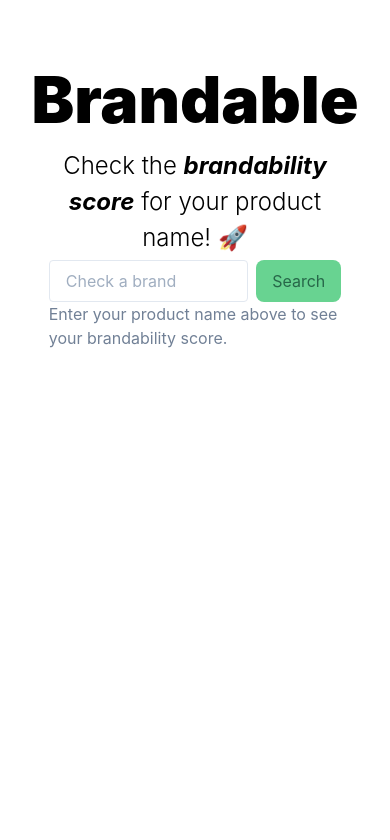
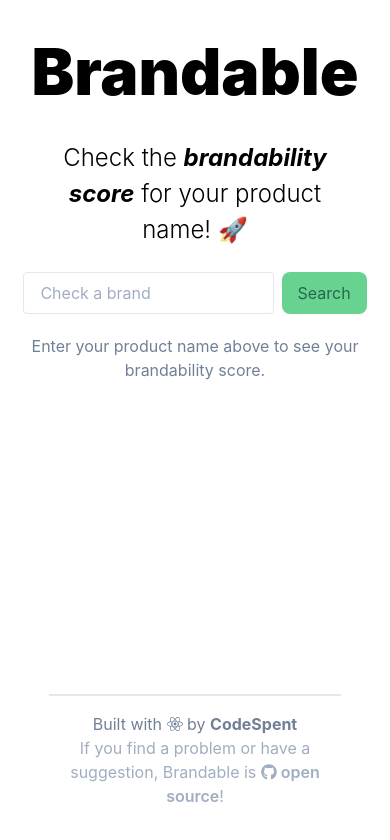
Before and after one commit to CodeSpent/brandable, a React (Create React App) app: page / in a window 390 px wide. Shown: the top 840 px of the page. Built offline with nearby package versions, Linux system fonts and the light colour scheme.

Commit message:
improvement(ui): add footer. Improve styles and mobile UX
Adds a footer and fixes various UI issues with responsiveness and semantic readability.

```diff
--- a/src/App.js
+++ b/src/App.js
@@ -5,6 +5,7 @@ import Request from "superagent";
 import Header from "./components/header";
 import BrandInput from "./components/brandInput";
 import Results from "./components/results";
+import Footer from "./components/footer";
 
 // fontawesome icons
 import { library } from "@fortawesome/fontawesome-svg-core";
@@ -48,7 +49,8 @@ export default class App extends React.Component {
 
   render() {
     return (
-      <div className="flex flex-col items-center w-3/4 mx-auto my-12">
+      <div className="flex flex-col items-center w-3/4 h-screen py-5 mx-auto">
+        <div className="flex-grow lg:w-full">
           <Header />
           <BrandInput onFormSubmit={this.onFormSubmit.bind(this)}></BrandInput>
           <Results
@@ -56,6 +58,8 @@ export default class App extends React.Component {
             results={this.state.brandabilityData}
           ></Results>
         </div>
+        <Footer />
+      </div>
     );
   }
 }
--- a/src/components/brandInput.js
+++ b/src/components/brandInput.js
@@ -25,12 +25,12 @@ export default class BrandInput extends React.Component {
   render() {
     return (
       <form
-        className="flex flex-row w-full"
+        className="flex flex-row w-full m-auto"
         onSubmit={this.onFormSubmit.bind(this)}
       >
         <input
           type="text"
-          className="w-full px-4 py-2 border rounded"
+          className="w-full px-4 py-2 border rounded "
           placeholder="Check a brand"
           required
           maxLength="50"
--- /dev/null
+++ b/src/components/footer.js
@@ -0,0 +1,32 @@
+import React from "react";
+import { FontAwesomeIcon } from "@fortawesome/react-fontawesome";
+
+export default class Footer extends React.Component {
+  render() {
+    return (
+      <footer className="flex flex-col w-full p-4 text-center border-t-2 border-gray-300">
+        <h1 className="text-gray-600">
+          Built with <FontAwesomeIcon icon={["fab", "react"]} /> by{" "}
+          <a
+            className="font-bold"
+            href="https://codespent.dev/"
+            target="_blank"
+          >
+            CodeSpent
+          </a>
+        </h1>
+        <h5 className="text-gray-500">
+          If you find a problem or have a suggestion, Brandable is{" "}
+          <a
+            className="font-semibold"
+            href="https://github.com/codespent/brandable/"
+            target="_blank"
+          >
+            <FontAwesomeIcon icon={["fab", "github"]} /> open source
+          </a>
+          !
+        </h5>
+      </footer>
+    );
+  }
+}
--- a/src/components/header.js
+++ b/src/components/header.js
@@ -4,7 +4,11 @@ export default function Header() {
   return (
     <div className="px-2 py-1 text-center">
       <h1 className="text-6xl font-black">Brandable</h1>
-      <h2 className="text-2xl font-light">Check the <span className="italic font-bold text-green">brandability score</span> for your product name! 🚀</h2>
+      <h2 className="my-5 text-2xl font-light">
+        Check the{" "}
+        <span className="italic font-bold text-green">brandability score</span>{" "}
+        for your product name! 🚀
+      </h2>
     </div>
   );
 }
--- a/src/components/results.js
+++ b/src/components/results.js
@@ -16,7 +16,7 @@ export default class Results extends React.Component {
 
     if (this.props.results) {
       return (
-        <div className="mx-auto mt-10">
+        <div className="mx-auto mt-10 ">
           <div className="text-center">
             <h1 className="text-3xl font-bold">{this.props.results.brand}</h1>
             <h1 className="text-3xl font-bold">
@@ -78,7 +78,7 @@ export default class Results extends React.Component {
       );
     } else {
       return (
-        <div className="m-auto text-gray-600">
+        <div className="mx-auto my-5 text-center text-gray-600">
           <h1>Enter your product name above to see your brandability score.</h1>
         </div>
       );
```
Lines whose indentation alone changed are shown as unchanged.
